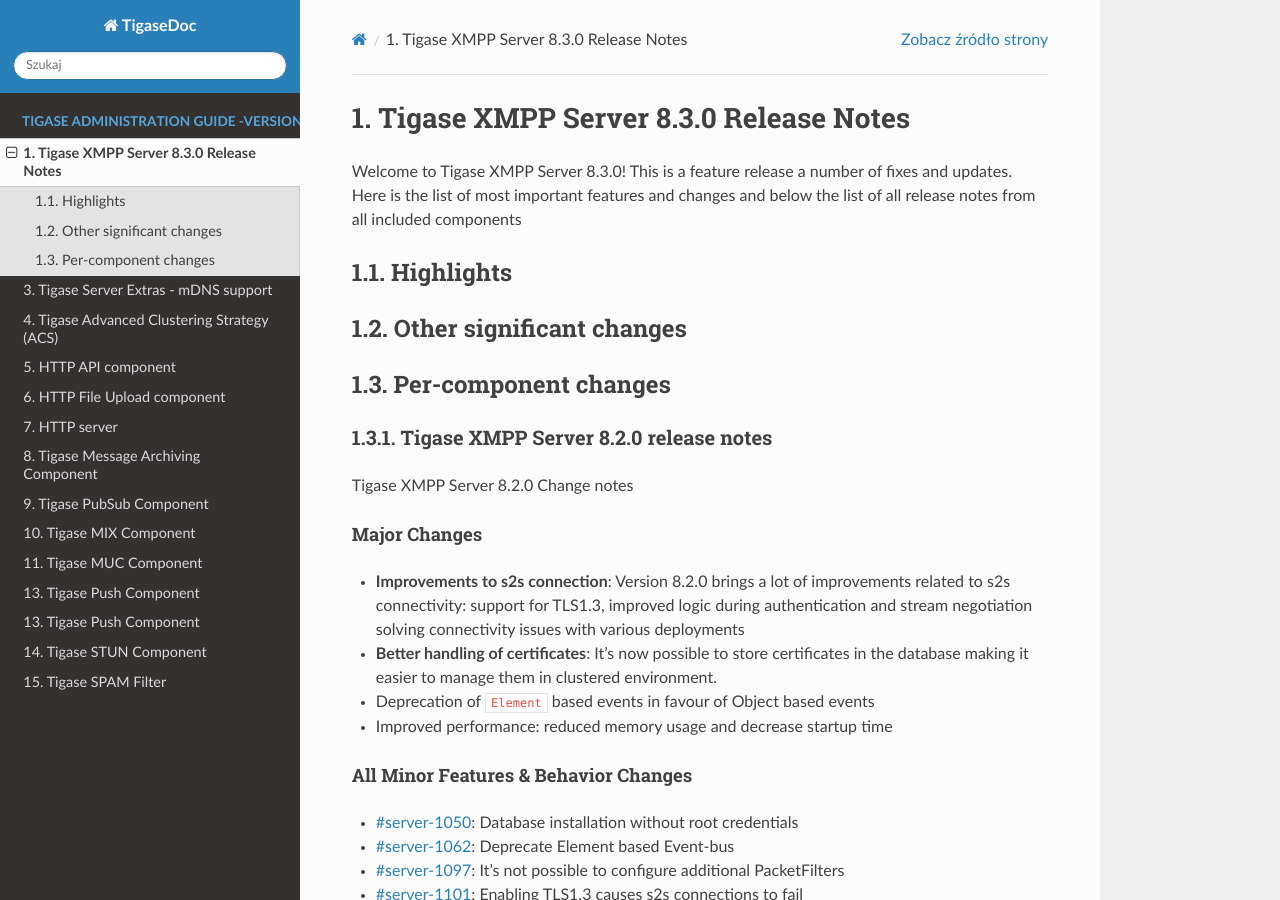
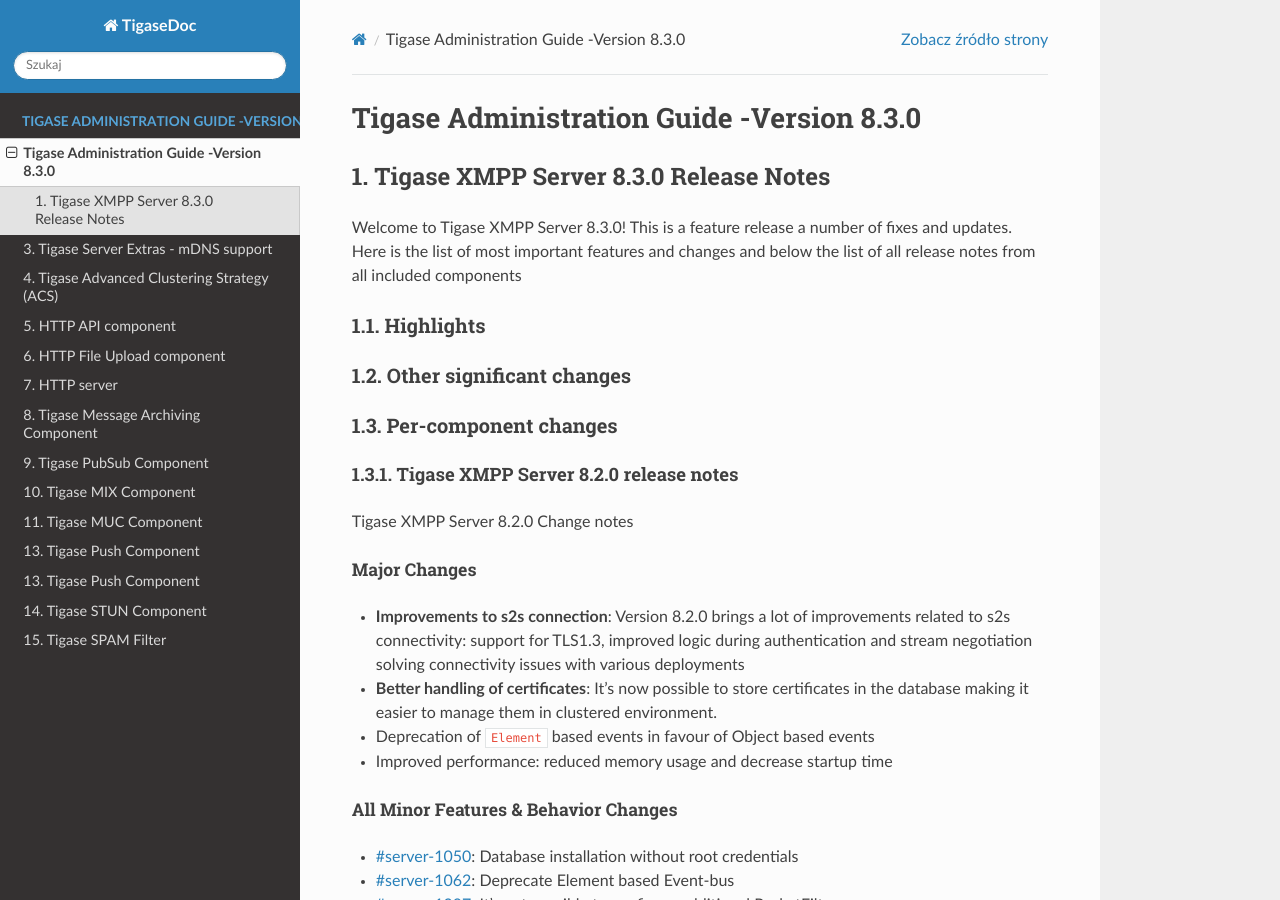
Before and after one commit to tigase/tigase-server-documentation, a Sphinx documentation site: the page built from docs/Release_Notes.rst, in a window 1280 px wide and 900 px high. Built offline with Sphinx 7.4.7 and the Read the Docs theme 2.0.0, drawn with Linux system fonts in a browser that asks for light colours; pages that are not in the unit, such as notebooks, are missing from menus.

Commit message:
change index sturcture

```diff
--- a/docs/Release_Notes.rst
+++ b/docs/Release_Notes.rst
@@ -1,4 +1,6 @@
-
+===========================================
+Tigase Administration Guide -Version 8.3.0
+===========================================
 
 1. Tigase XMPP Server 8.3.0 Release Notes
 ==========================================
```
Also changed, not shown: 16 other files.
